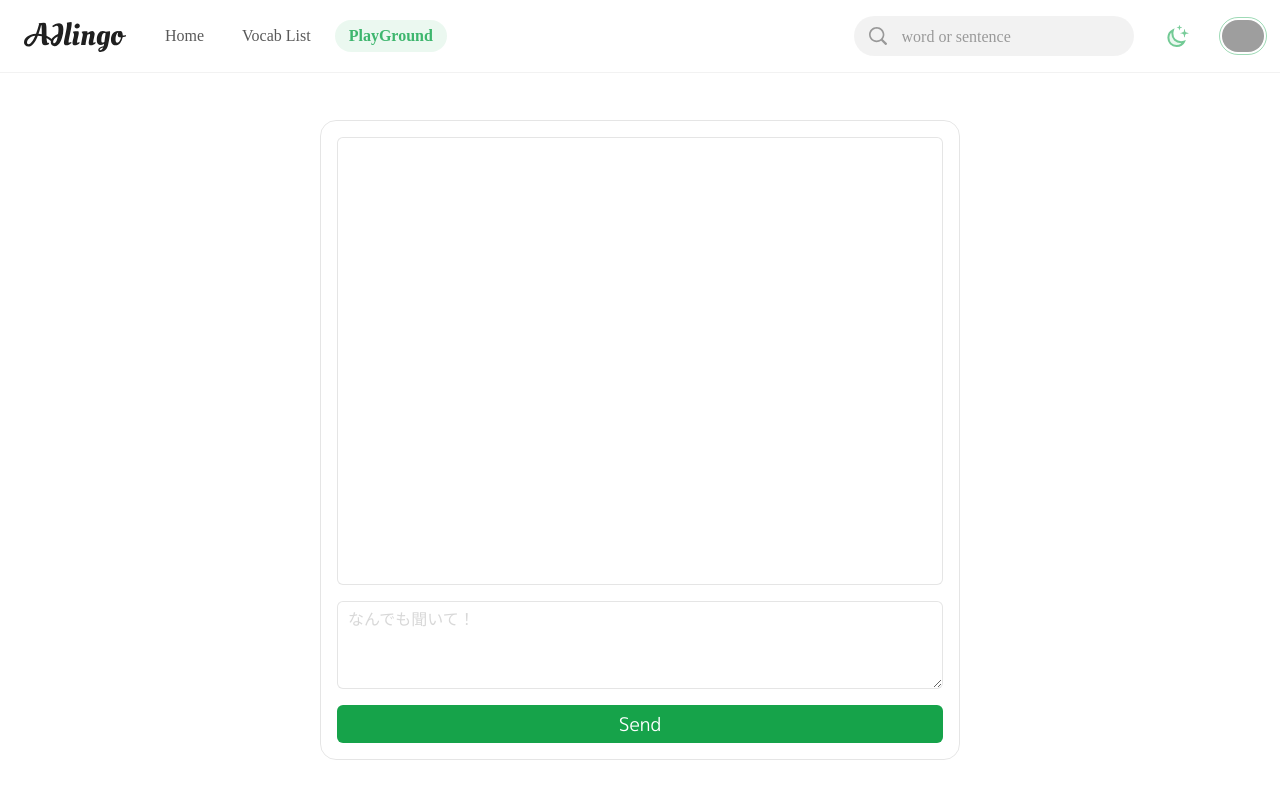
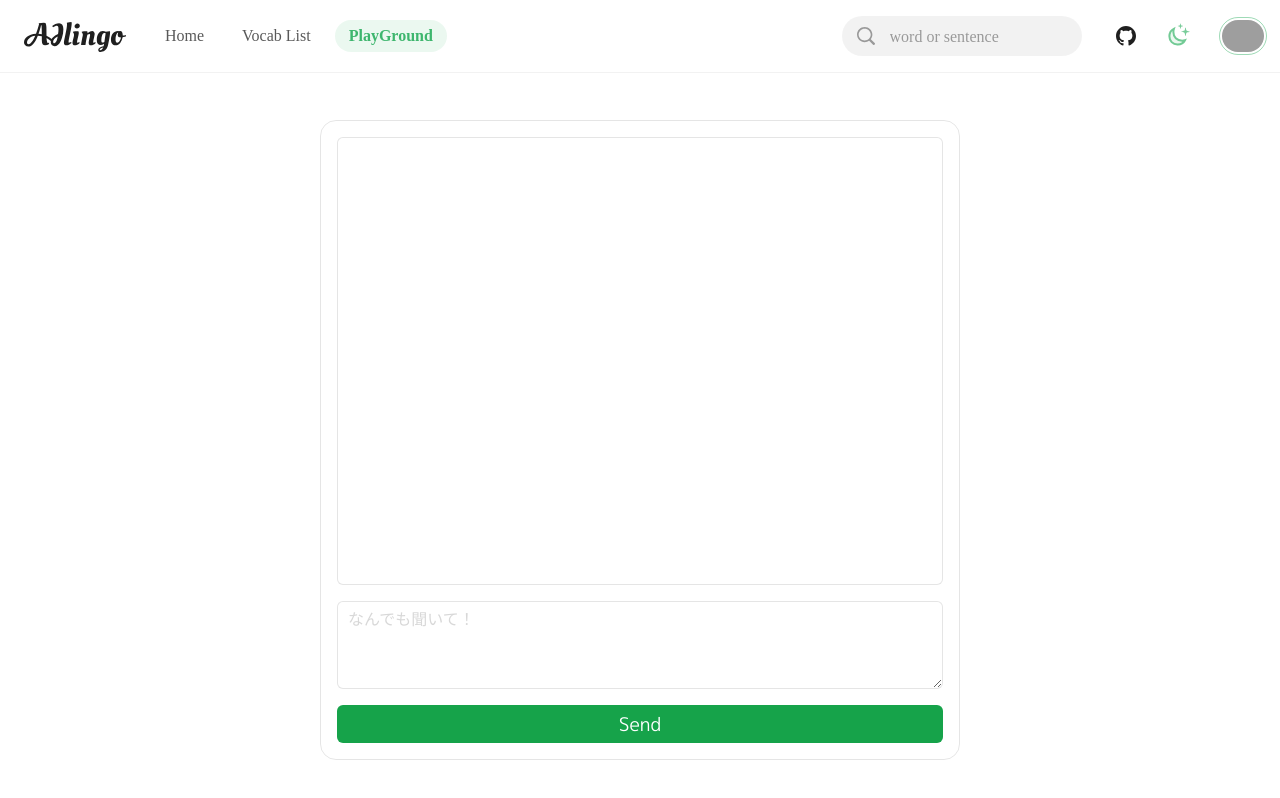
Before and after one commit to Kirisamememe/AI-English, a Next.js app: page /playground in a window 1280 px wide. Built offline with nearby package versions, Linux system fonts and the light colour scheme; no server answers; grey boxes are pictures that could not be loaded; a web font is replaced by a local one.

Commit message:
0.1.5 text

```diff
--- a/src/components/nav/ChangeThemeIcon.tsx
+++ b/src/components/nav/ChangeThemeIcon.tsx
@@ -14,15 +14,15 @@ const ChangeThemeIcon = ({ theme }: { theme: 'light' | 'dark' }) => {
                         stroke="#3EB76E" strokeOpacity="0.7" strokeWidth="2"/>
                 </svg>
                 :
-                <svg className={""} width="32" height="32" viewBox="0 0 32 32" fill="none" xmlns="http://www.w3.org/2000/svg">
+                <svg width="32" height="32" viewBox="0 0 32 32" fill="none" xmlns="http://www.w3.org/2000/svg">
                     <path
-                        d="M22.5168 17.3187C22.7181 17.3187 22.8558 17.1811 22.8769 16.9692C23.2266 14.1411 23.3642 14.0669 26.2347 13.6009C26.4572 13.5691 26.5948 13.4526 26.5948 13.2513C26.5948 13.0501 26.4572 12.923 26.2771 12.8912C23.3854 12.3404 23.2266 12.351 22.8769 9.52287C22.8558 9.31102 22.7181 9.17333 22.5168 9.17333C22.3262 9.17333 22.1885 9.31102 22.1567 9.51228C21.7966 12.3828 21.6906 12.4781 18.7566 12.8912C18.5765 12.9124 18.4389 13.0501 18.4389 13.2513C18.4389 13.442 18.5765 13.5691 18.7566 13.6009C21.6906 14.1622 21.786 14.1622 22.1567 16.9903C22.1885 17.1811 22.3262 17.3187 22.5168 17.3187ZM17.4537 10.1478C17.5809 10.1478 17.6445 10.0737 17.6656 9.95715C17.994 8.18825 17.9834 8.14588 19.8264 7.79634C19.9429 7.77515 20.0277 7.70101 20.0277 7.57391C20.0277 7.4468 19.9429 7.37265 19.8264 7.35147C17.9834 6.98075 18.0469 6.93837 17.6656 5.19066C17.6445 5.07415 17.5809 5 17.4537 5C17.3267 5 17.2525 5.07415 17.2313 5.19066C16.8606 6.93837 16.9242 6.98075 15.0811 7.35147C14.954 7.37265 14.8799 7.4468 14.8799 7.57391C14.8799 7.70101 14.954 7.77515 15.0811 7.79634C16.9242 8.16707 16.903 8.18825 17.2313 9.95715C17.2525 10.0737 17.3267 10.1478 17.4537 10.1478Z"
+                        d="M23.5168 15.8187C23.7181 15.8187 23.8558 15.6811 23.8769 15.4692C24.2266 12.6411 24.3642 12.5669 27.2347 12.1009C27.4572 12.0691 27.5948 11.9526 27.5948 11.7513C27.5948 11.5501 27.4572 11.423 27.2771 11.3912C24.3854 10.8404 24.2266 10.851 23.8769 8.02287C23.8558 7.81102 23.7181 7.67333 23.5168 7.67333C23.3262 7.67333 23.1885 7.81102 23.1567 8.01228C22.7966 10.8828 22.6906 10.9781 19.7566 11.3912C19.5765 11.4124 19.4389 11.5501 19.4389 11.7513C19.4389 11.942 19.5765 12.0691 19.7566 12.1009C22.6906 12.6622 22.786 12.6622 23.1567 15.4903C23.1885 15.6811 23.3262 15.8187 23.5168 15.8187ZM18.4537 8.64781C18.5809 8.64781 18.6445 8.57366 18.6656 8.45715C18.994 6.68825 18.9834 6.64588 20.8264 6.29634C20.9429 6.27515 21.0277 6.20101 21.0277 6.07391C21.0277 5.9468 20.9429 5.87265 20.8264 5.85147C18.9834 5.48075 19.0469 5.43837 18.6656 3.69066C18.6445 3.57415 18.5809 3.5 18.4537 3.5C18.3267 3.5 18.2525 3.57415 18.2313 3.69066C17.8606 5.43837 17.9242 5.48075 16.0811 5.85147C15.954 5.87265 15.8799 5.9468 15.8799 6.07391C15.8799 6.20101 15.954 6.27515 16.0811 6.29634C17.9242 6.66707 17.903 6.68825 18.2313 8.45715C18.2525 8.57366 18.3267 8.64781 18.4537 8.64781Z"
                         fill="#3EB76E" fillOpacity="0.7"/>
                     <path
-                        d="M14.6575 26.9999C18.5342 26.9999 21.6801 25.051 23.0994 21.725C23.2902 21.2801 23.2266 20.92 23.0253 20.7188C22.8453 20.5281 22.5169 20.4963 22.1461 20.6341C21.3411 20.9518 20.3773 21.1425 19.1592 21.1425C14.4139 21.1425 11.3739 18.1766 11.3739 13.5373C11.3739 12.2556 11.6175 10.974 11.9459 10.3066C12.1471 9.89354 12.1365 9.52282 11.9459 9.31097C11.7446 9.07795 11.3845 9.0038 10.8973 9.19446C7.64545 10.5185 5.3999 13.9186 5.3999 17.8695C5.3999 23.0279 9.2025 26.9999 14.6575 26.9999Z"
+                        d="M15.6575 25.4999C19.5342 25.4999 22.6801 23.551 24.0994 20.225C24.2902 19.7801 24.2266 19.42 24.0253 19.2188C23.8453 19.0281 23.5169 18.9963 23.1461 19.1341C22.3411 19.4518 21.3773 19.6425 20.1592 19.6425C15.4139 19.6425 12.3739 16.6766 12.3739 12.0373C12.3739 10.7556 12.6175 9.47396 12.9459 8.80664C13.1471 8.39354 13.1365 8.02282 12.9459 7.81097C12.7446 7.57795 12.3845 7.5038 11.8973 7.69446C8.64545 9.01849 6.3999 12.4186 6.3999 16.3695C6.3999 21.5279 10.2025 25.4999 15.6575 25.4999Z"
                         fill="#3EB76E" fillOpacity="0.1"/>
                     <path
-                        d="M21.9877 21.7493C20.6643 24.4177 18.0056 25.9999 14.6575 25.9999C9.75783 25.9999 6.3999 22.4786 6.3999 17.8695C6.3999 14.4636 8.23848 11.5724 10.8655 10.3025C10.5541 11.1704 10.3739 12.3876 10.3739 13.5373C10.3739 16.0809 11.2123 18.256 12.7884 19.7951C14.362 21.3317 16.5765 22.1425 19.1592 22.1425C20.2446 22.1425 21.1725 22.0029 21.9877 21.7493Z"
+                        d="M22.9877 20.2493C21.6643 22.9177 19.0056 24.4999 15.6575 24.4999C10.7578 24.4999 7.3999 20.9786 7.3999 16.3695C7.3999 12.9636 9.23848 10.0724 11.8655 8.80249C11.5541 9.67045 11.3739 10.8876 11.3739 12.0373C11.3739 14.5809 12.2123 16.756 13.7884 18.2951C15.362 19.8317 17.5765 20.6425 20.1592 20.6425C21.2446 20.6425 22.1725 20.5029 22.9877 20.2493Z"
                         stroke="#3EB76E" strokeOpacity="0.7" strokeWidth="2"/>
                 </svg>
 
--- /dev/null
+++ b/src/components/nav/GithubLink.tsx
@@ -0,0 +1,18 @@
+import Link from "next/link";
+
+const GithubLink = () => {
+    return (
+        <Link href={"https://github.com/Kirisamememe/AI-English"}
+              target={"_blank"}
+              className={"group flex justify-center items-center size-4 hover:bg-Brand-50 rounded-full"}>
+            <svg className={"fill-Gr-900 group-hover:fill-Brand-950"} width="24" height="24" viewBox="0 0 24 24" fill="none"
+                 xmlns="http://www.w3.org/2000/svg">
+                <path
+                    d="M12 2C6.47833 2 2 6.4775 2 12C2 16.4183 4.865 20.1667 8.83917 21.4892C9.33833 21.5817 9.5 21.2717 9.5 21.0083V19.1467C6.71833 19.7517 6.13917 17.9667 6.13917 17.9667C5.68417 16.8108 5.02833 16.5033 5.02833 16.5033C4.12083 15.8825 5.0975 15.8958 5.0975 15.8958C6.10167 15.9658 6.63 16.9267 6.63 16.9267C7.52167 18.455 8.96917 18.0133 9.54 17.7575C9.62917 17.1117 9.88833 16.67 10.175 16.4208C7.95417 16.1667 5.61917 15.3092 5.61917 11.4783C5.61917 10.3858 6.01 9.49417 6.64917 8.79417C6.54583 8.54167 6.20333 7.52417 6.74667 6.1475C6.74667 6.1475 7.58667 5.87917 9.4975 7.1725C10.295 6.95083 11.15 6.84 12 6.83583C12.85 6.84 13.7058 6.95083 14.505 7.1725C16.4142 5.87917 17.2525 6.1475 17.2525 6.1475C17.7967 7.525 17.4542 8.5425 17.3508 8.79417C17.9925 9.49417 18.38 10.3867 18.38 11.4783C18.38 15.3192 16.0408 16.165 13.8142 16.4125C14.1725 16.7225 14.5 17.3308 14.5 18.2642V21.0083C14.5 21.2742 14.66 21.5867 15.1675 21.4883C19.1383 20.1642 22 16.4167 22 12C22 6.4775 17.5225 2 12 2Z"
+                />
+            </svg>
+        </Link>
+    )
+}
+
+export default GithubLink
--- a/src/components/nav/Nav.tsx
+++ b/src/components/nav/Nav.tsx
@@ -6,6 +6,7 @@ import { usePathname } from "next/navigation";
 import Logo from "@/components/nav/Logo";
 import ChangeTheme from "@/components/nav/ChangeTheme";
 import SearchBar from "@/components/nav/SearchBar";
+import GithubLink from "@/components/nav/GithubLink";
 
 const Nav = ({initialTheme}: {initialTheme: 'light' | 'dark'}) => {
 
@@ -25,11 +26,15 @@ const Nav = ({initialTheme}: {initialTheme: 'light' | 'dark'}) => {
                     <NavItem label={"Home"} isSelected={isActive('/')} link={"/"}/>
                     <NavItem label={"Vocab List"} isSelected={isActive('/vocabList')} link={"/vocabList"}/>
                     <NavItem label={"PlayGround"} isSelected={isActive('/playground')} link={"/playground"}/>
+
                 </div>
             </div>
             <div className={"gap-2.4 items-center"}>
                 <SearchBar/>
-                <ChangeTheme initialValue={initialTheme}/>
+                <div className={"gap-1.2"}>
+                    <GithubLink/>
+                    <ChangeTheme initialValue={initialTheme}/>
+                </div>
                 <Avatar imgUrl={"https://s2.loli.net/2023/09/24/5CaOJ9W3b6LIfRT.jpg"}/>
             </div>
         </nav>
--- a/src/components/nav/SearchBar.tsx
+++ b/src/components/nav/SearchBar.tsx
@@ -1,12 +1,12 @@
 const SearchBar = () => {
     return (
-        <div id={"search"} className={"transition-all duration-200 hover:bg-BlackOp-100 items-center w-[28rem] bg-BlackOp-50 gap-0.4 px-1.2 py-0.8 rounded-full"}>
+        <div id={"search"} className={"transition-all duration-200 hover:bg-BlackOp-100 items-center w-24 bg-BlackOp-50 gap-0.4 px-1.2 py-0.8 rounded-full"}>
             <svg className={"fill-Gr-500"} width="24" height="24" viewBox="0 0 24 24" fill="none" xmlns="http://www.w3.org/2000/svg">
                 <path
                     d="M3 10.6134C3 14.8113 6.45029 18.2268 10.6909 18.2268C12.3678 18.2268 13.9002 17.6926 15.1628 16.7957L19.0725 20.6756C19.2941 20.8951 19.5833 21 19.8917 21C20.5471 21 21 20.5134 21 19.8742C21 19.5689 20.8844 19.2922 20.682 19.0918L16.8011 15.2215C17.7939 13.9431 18.3818 12.3498 18.3818 10.6134C18.3818 6.41554 14.9315 3 10.6909 3C6.45029 3 3 6.41554 3 10.6134ZM4.64805 10.6134C4.64805 7.31237 7.35625 4.63145 10.6909 4.63145C14.0255 4.63145 16.7337 7.31237 16.7337 10.6134C16.7337 13.9144 14.0255 16.5954 10.6909 16.5954C7.35625 16.5954 4.64805 13.9144 4.64805 10.6134Z"
                     />
             </svg>
-            <input className={"form-input py-0 max-w-20 bg-transparent text-Gr-900 text-[1.6rem] focus:ring-0 border-none outline-none"} type={"text"} placeholder={"word or sentence"}/>
+            <input className={"form-input py-0 max-w-16 bg-transparent text-Gr-900 text-[1.6rem] focus:ring-0 border-none outline-none"} type={"text"} placeholder={"word or sentence"}/>
         </div>
     )
 }
```
